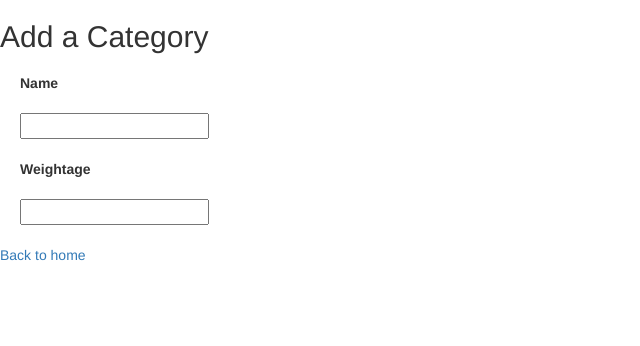
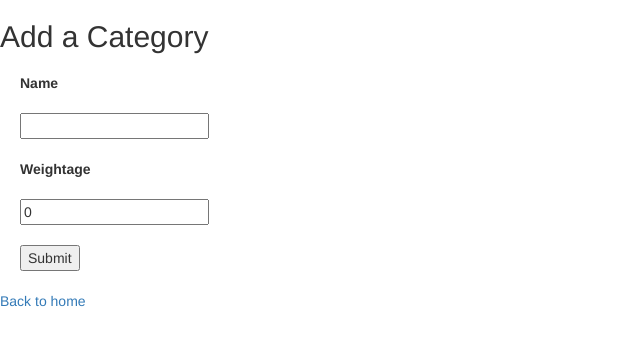
Before and after one commit to FozziWig1998/pass_the_class_local, a PHP site: page /create_category.php in a window 1280 px wide. Shown: the top 346 px of the page, without its empty margins (0-640 px from the left). Run offline with PHP 8.4, Linux system fonts and the light colour scheme; some libraries are stand-ins or nearby versions.

Commit message:
need to work on technicalities

```diff
--- a/passTheClass/public/create_category.php
+++ b/passTheClass/public/create_category.php
@@ -42,7 +42,8 @@ if (isset($_POST['submit'])) {
     <label for="name">Name</label>
     <input type="text" name="name" id="name">
     <label for="weightage">Weightage</label>
-    <input type="number" name="weightage" id="weightage">
+    <input type="number" name="weightage" min="0" value="0" step="0.1" id="weightage">
+    <input type="submit" name="submit" value="Submit">
   </form>
 
   <a href="index.php">Back to home</a>
--- a/passTheClass/public/update-single_category.php
+++ b/passTheClass/public/update-single_category.php
@@ -15,7 +15,7 @@ if (isset($_POST['submit'])) {
       "name"        => $_POST['name'],
       "weightage" => $_POST['weightage'],
     ];
-    $sql = "UPDATE Course
+    $sql = "UPDATE Category
             SET name = :name,
                 weightage = :weightage
             WHERE name = :name";
```
